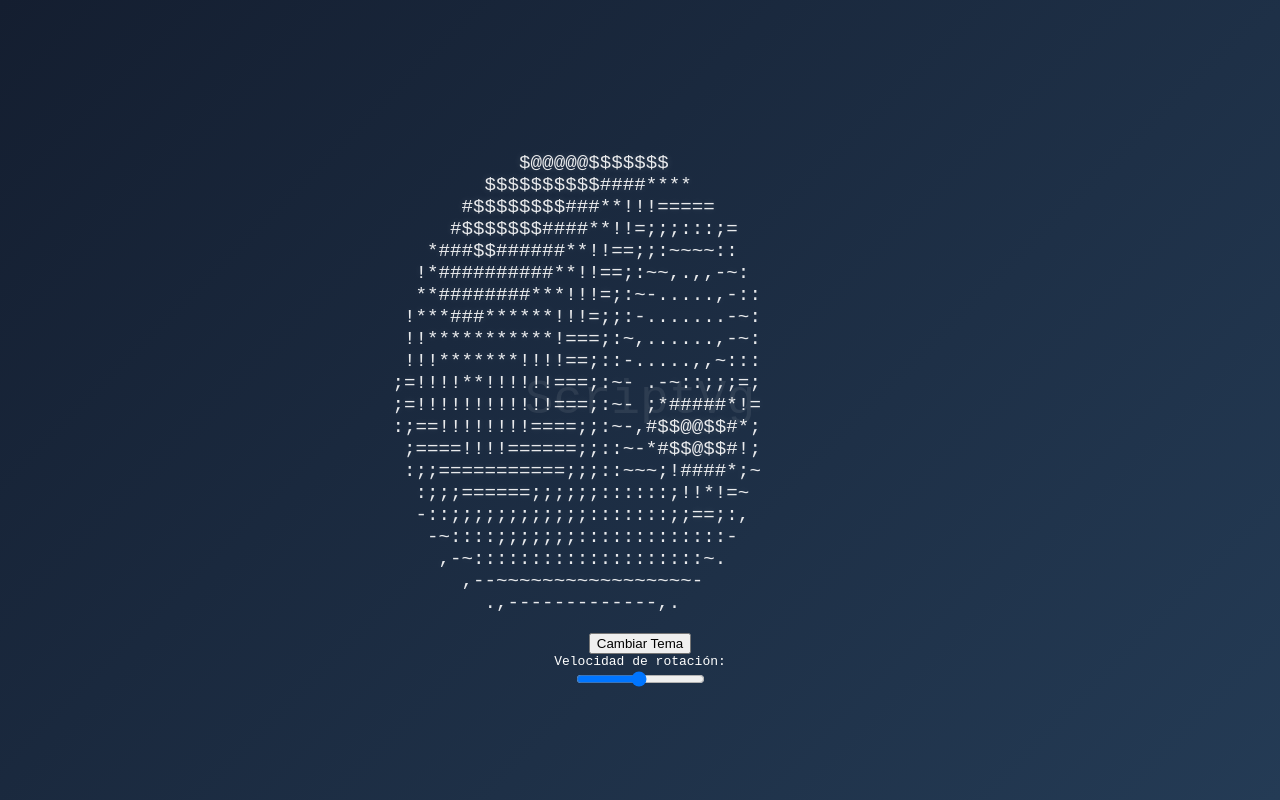
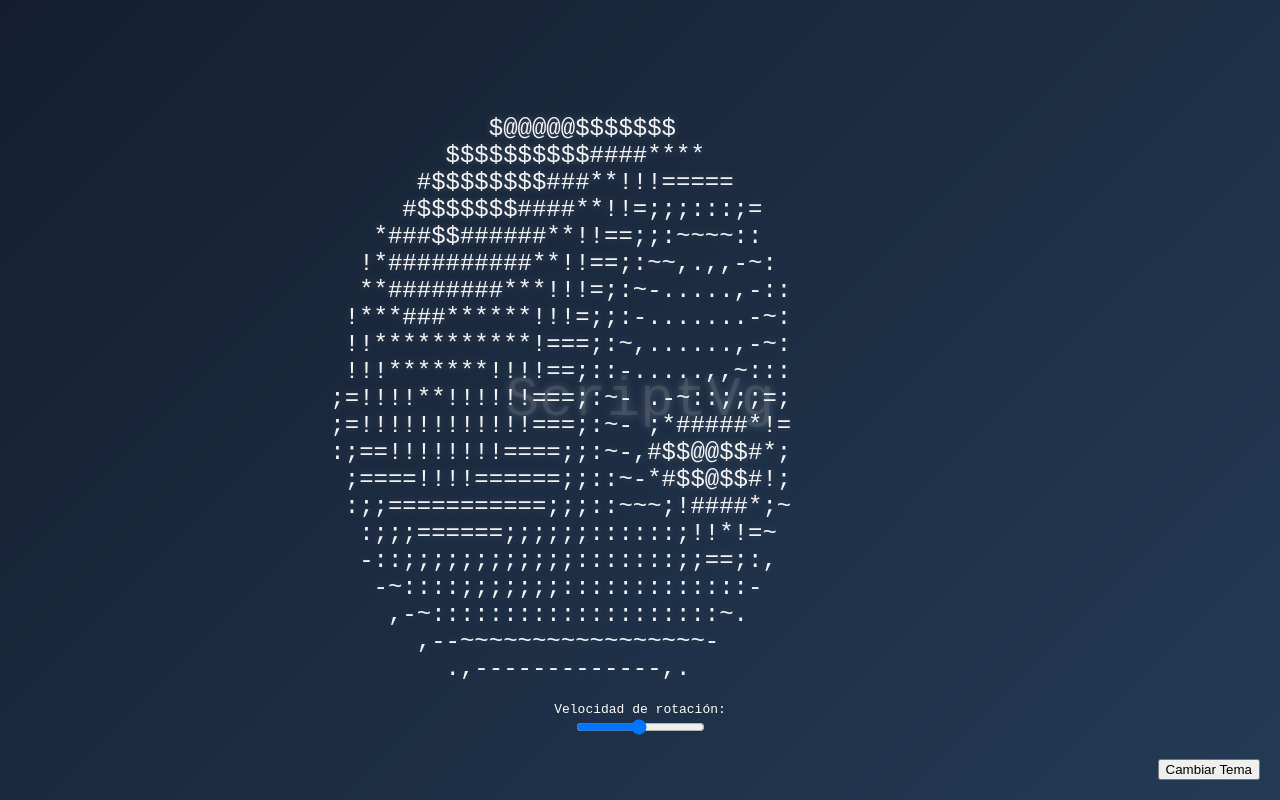
Before and after one commit to scriptvg/Spinning_Donut, a plain HTML site: page SpinningDonut.html in a window 1280 px wide. Drawn offline with Linux system fonts and the light colour scheme.

Commit message:
Update styles.css

```diff
--- a/styles.css
+++ b/styles.css
@@ -9,14 +9,16 @@ body {
     height: 100vh;
     overflow: hidden;
     font-family: monospace;
+    transition: background 0.5s ease-in-out;
 }
 
 #d {
-    font-size: 1.2rem;
+    font-size: 1.5rem;
     white-space: pre;
-    color: rgba(255, 255, 255, 0.9);
-    text-shadow: 0 0 8px rgba(255, 255, 255, 0.15);
-    transition: transform 0.2s ease-in-out;
+    color: rgba(255, 255, 255, 0.95);
+    text-shadow: 0 0 10px rgba(255, 255, 255, 0.2);
+    transition: transform 0.3s ease-in-out;
+    margin-bottom: 20px;
 }
 
 #marca-agua {
@@ -24,10 +26,28 @@ body {
     top: 50%;
     left: 50%;
     transform: translate(-50%, -50%);
-    color: rgba(255, 255, 255, 0.08);
-    font-size: 3rem;
+    color: rgba(255, 255, 255, 0.1);
+    font-size: 3.5rem;
     text-align: center;
     pointer-events: none;
     user-select: none;
     z-index: 1000;
+    text-shadow: 0 0 10px rgba(255, 255, 255, 0.2);
 }
+
+#themebtn {
+    position: absolute;
+    bottom: 20px;
+    right: 20px;
+    z-index: 1001;
+}
+
+body.dark {
+    background: linear-gradient(135deg, #2f2f2f, #4f4f4f);
+    color: #fff;
+}
+
+body.light {
+    background: linear-gradient(135deg, #141e30, #243b55);
+    color: white;
+}
```
